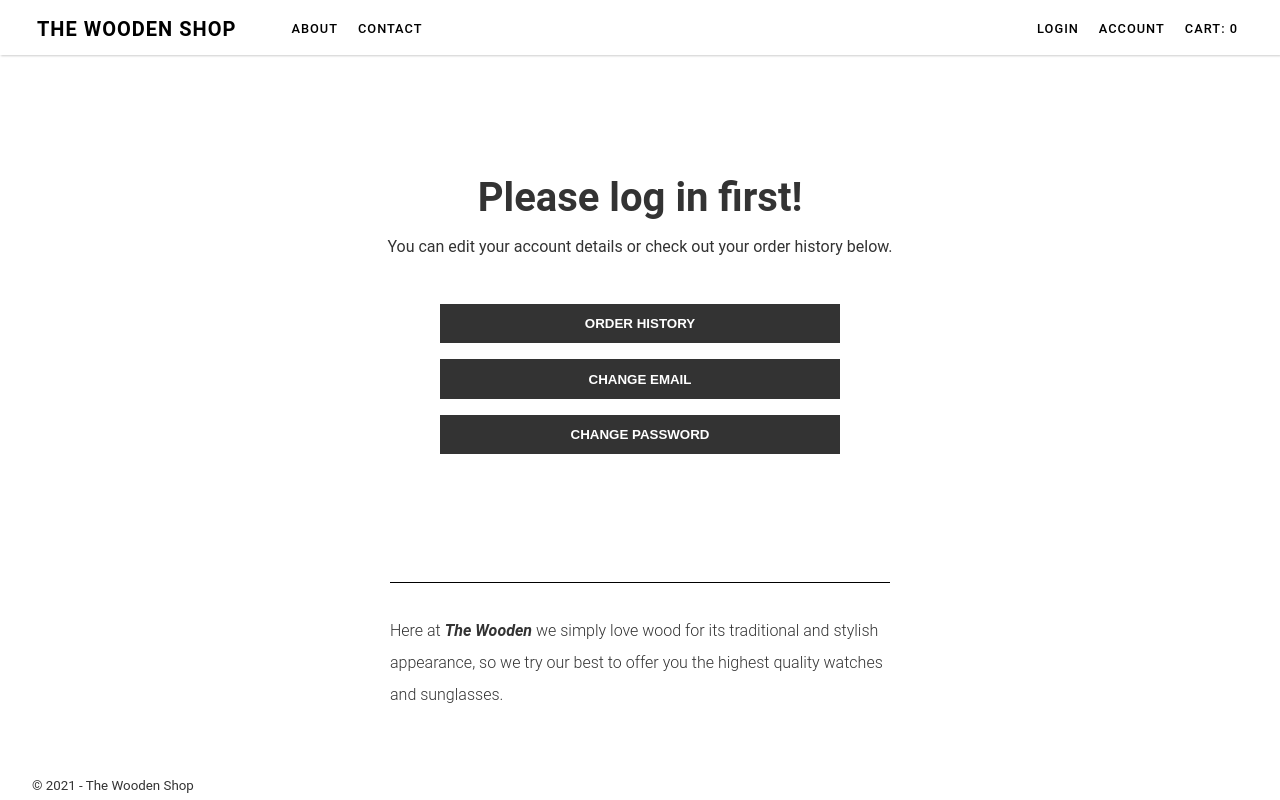
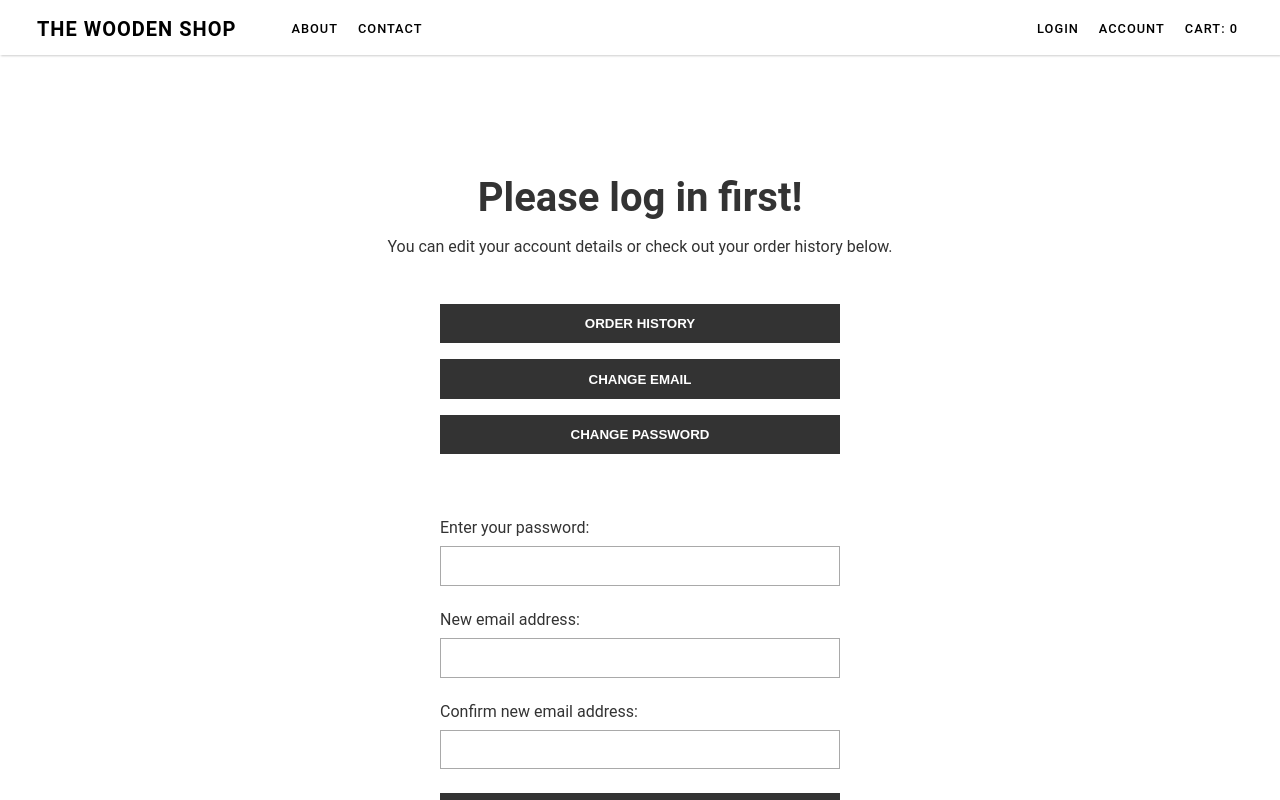
Before and after one commit to cmioveanu/full-stack-e-commerce-front, a React (Create React App) app: page /account in a window 1280 px wide. Both pictures are taken after a click on the button "CHANGE EMAIL". Shown: the top 800 px of the page. Built offline with nearby package versions, Linux system fonts and the light colour scheme; no server answers.

Commit message:
add editDetails component and tests

```diff
--- a/src/features/Account/Account.js
+++ b/src/features/Account/Account.js
@@ -6,6 +6,7 @@ import { images } from '../../_images/images';
 import { dateConverter } from '../../utils/helpers';
 
 import { Orders } from './Orders';
+import { EditDetails } from './EditDetails';
 
 
 export const Account = () => {
@@ -17,26 +18,27 @@ export const Account = () => {
     const loggedIn = useSelector(state => state.login.loggedIn);
 
 
-
-
-
     //see orders
     const openOrders = () => {
+        setSeeOrders(true);
         setSeeEmail(false);
         setSeePassword(false);
-        setSeeOrders(true);
     }
 
 
     //see change email
-    const seeChangeEmail = () => {
-
+    const openChangeEmail = () => {
+        setSeeEmail(true);
+        setSeeOrders(false);
+        setSeePassword(false);
     }
 
 
     //see change password
-    const seeChangePassword = () => {
-
+    const openChangePassword = () => {
+        setSeePassword(true);
+        setSeeOrders(false);
+        setSeeEmail(false);
     }
 
 
@@ -50,14 +52,22 @@ export const Account = () => {
                 <p className={styles.editPara}>You can edit your account details or check out your order history below.</p>
 
                 <button onClick={openOrders}>Order history</button>
-                <button>Change email</button>
-                <button>Change password</button>
+                <button onClick={openChangeEmail}>Change email</button>
+                <button onClick={openChangePassword}>Change password</button>
             </section>
 
             {  /* Orders Section */
                 !seeOrders ? null : <Orders />
             }
 
+            {  /* Edit Email Section */
+                !seeEmail ? null : <EditDetails type="email" />
+            }
+
+            {   /* Edit Password Section */
+                !seePassword ? null : <EditDetails type="password" />
+            }
+
         </section>
     );
 }
--- /dev/null
+++ b/src/features/Account/EditDetails.js
@@ -0,0 +1,106 @@
+import { useState } from 'react';
+import styles from './EditDetails.module.css';
+
+
+export const EditDetails = (props) => {
+    const [newEmail, setNewEmail] = useState("");
+    const [emailConfirm, setEmailConfirm] = useState("");
+
+    const [oldPassword, setOldPassword] = useState("");
+    const [newPassword, setNewPassword] = useState("");
+    const [passwordConfirm, setPasswordConfirm] = useState("");
+
+    const [alertMessage, setAlertMessage] = useState("");
+
+
+    //change email
+    const handleEmailSubmit = (event) => {
+        event.preventDefault();
+
+        if (newEmail === emailConfirm) {
+            fetch('api/account/email', {
+                method: 'PUT',
+                headers: {
+                    'content-type': 'application/json',
+                },
+                body: JSON.stringify({
+                    password: oldPassword,
+                    newEmail: newEmail
+                })
+            }).then(res => {
+                if (res.status === 200) {
+                    setAlertMessage('Email changed.');
+                }
+                else if (res.status === 403) {
+                    setAlertMessage('Unable to change email. Please try again!');
+                }
+            });
+        } else {
+            setAlertMessage("Emails don't match. Try again!");
+        }
+    }
+
+
+    //change password
+    const handlePasswordSubmit = (event) => {
+        event.preventDefault();
+
+        if (newPassword === passwordConfirm) {
+            fetch('api/account/password', {
+                method: 'PUT',
+                headers: {
+                    'content-type': 'application/json'
+                },
+                body: JSON.stringify({
+                    oldPassword: oldPassword,
+                    newPassword: newPassword
+                })
+            }).then(res => {
+                if (res.status === 200) {
+                    setAlertMessage('Password changed.');
+                }
+                else if (res.status === 403) {
+                    setAlertMessage('Unable to change password. Please try again!');
+                }
+            });
+        } else {
+            setAlertMessage("Passwords don't match. Try again!");
+        }
+    }
+
+
+    return (
+        <section className={styles.editDetailsContainer}>
+
+            {/* If the style is email, render email form. Otherwise render password form */}
+            { props.type === 'email' ?
+                <form onSubmit={handleEmailSubmit} action="">
+                    <label htmlFor="passwordConfirmEmail">Enter your password:</label>
+                    <input id="passwordConfirmEmail" type="password" required
+                        onChange={e => setOldPassword(e.target.value)} />
+                    <label htmlFor="newEmail">New email address:</label>
+                    <input id="newEmail" type="email" required
+                        onChange={e => setNewEmail(e.target.value)} />
+                    <label htmlFor="emailConfirm">Confirm new email address:</label>
+                    <input id="emailConfirm" type="email" required
+                        onChange={e => setEmailConfirm(e.target.value)} />
+                    <button type="submit">Change email address</button>
+                </form>
+                :
+                <form onSubmit={handlePasswordSubmit} action="">
+                    <label htmlFor="oldPassword">Enter old password:</label>
+                    <input id="oldPassword" type="password" required
+                        onChange={e => setOldPassword(e.target.value)} />
+                    <label htmlFor="newPassword">New password:</label>
+                    <input id="newPassword" type="password" required
+                        onChange={e => setNewPassword(e.target.value)} />
+                    <label htmlFor="passwordConfirm">Confirm new password:</label>
+                    <input id="passwordConfirm" type="password" required
+                        onChange={e => setPasswordConfirm(e.target.value)} />
+                    <button type="submit">Change password</button>
+                </form>
+            }
+            <p className={styles.alert}>{alertMessage}</p>
+        </section >
+    );
+}
--- /dev/null
+++ b/src/features/Account/EditDetails.module.css
@@ -0,0 +1,13 @@
+.editDetailsContainer form {
+    margin-top: 4rem;
+    max-width: 400px;
+    transition: all 0.3s ease;
+}
+
+
+/* Media Queries */
+@media only screen and (max-width: 700px) {
+    .editDetailsContainer form {
+        max-width: 100%;
+    }
+}
```
Also changed, not shown: 1 other file (tests, documents, lock files or other folders).
